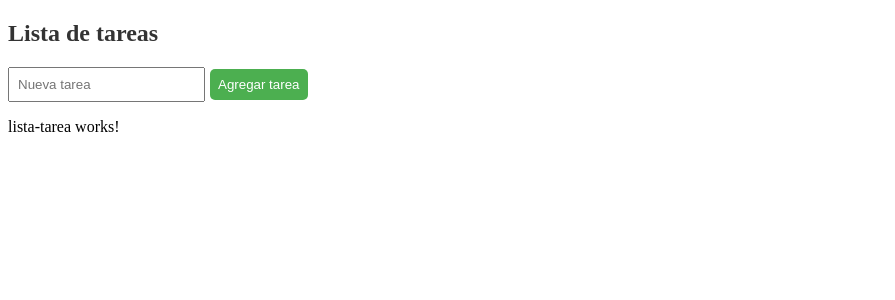
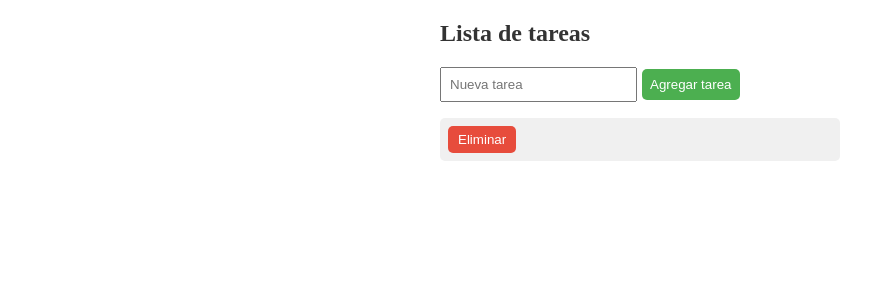
Before and after one commit to yeifreng/ToDo-list-angular, an Angular app: page / in a window 1280 px wide. Shown: the top 300 px of the page, without its empty margins (0-895 px from the left). Built offline with nearby package versions, Linux system fonts and the light colour scheme.

Commit message:
Maquetamos el HTMl para el componente padre que sera el listado de las tareas y agregamos css para darle estilo

```diff
--- a/src/app/lista-tarea/lista-tarea.component.css
+++ b/src/app/lista-tarea/lista-tarea.component.css
@@ -0,0 +1,33 @@
+div {
+  max-width: 400px;
+  margin: 20px auto;
+}
+
+
+ul {
+  list-style-type: none;
+  padding: 0;
+}
+
+li {
+  margin-bottom: 5px;
+  padding: 8px;
+  background-color: #f0f0f0;
+  border-radius: 5px;
+  display: flex;
+  justify-content: space-between;
+  align-items: center;
+}
+
+li button {
+  background-color: #e74c3c;
+  color: #fff;
+  border: none;
+  border-radius: 5px;
+  cursor: pointer;
+  padding: 6px 10px;
+}
+
+li button:hover {
+  background-color: #c0392b;
+}
--- a/src/app/lista-tarea/lista-tarea.component.html
+++ b/src/app/lista-tarea/lista-tarea.component.html
@@ -1,2 +1,9 @@
-<app-agregar-tarea></app-agregar-tarea>
-<p>lista-tarea works!</p>
+<div>
+  <app-agregar-tarea></app-agregar-tarea>
+
+  <ul>
+    <li>
+      <button type="button">Eliminar</button>
+    </li>
+  </ul>
+</div>
```
